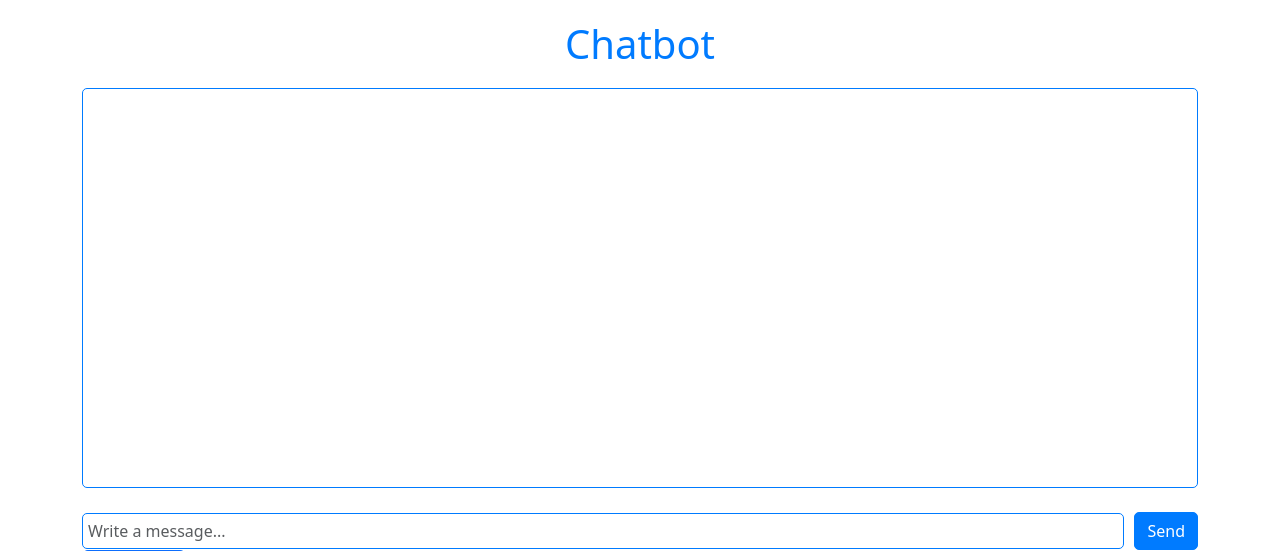
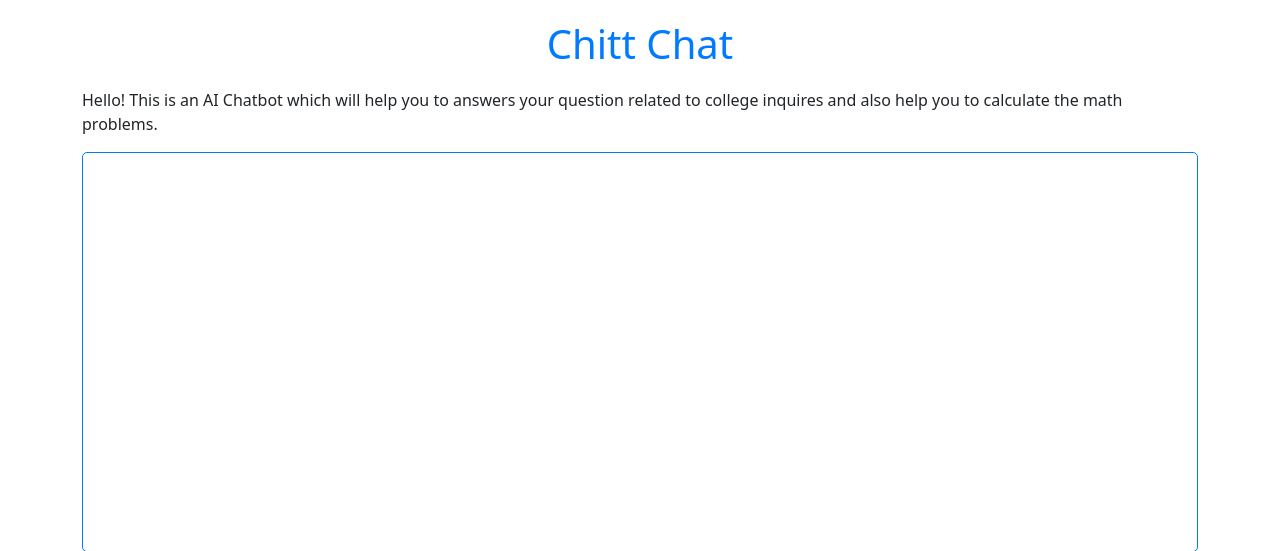
Before and after one commit to RushabhShahPrograms/TAIRP, a Django app: page /chatbot/ in a window 1280 px wide. Shown: the top 551 px of the page. Run offline with Django 4.2, Linux system fonts and the light colour scheme; data that the repository does not hold is empty.

Commit message:
chatbot updated

```diff
--- a/AI_Chatbot/static/intents.json
+++ b/AI_Chatbot/static/intents.json
@@ -87,8 +87,8 @@
             "responses": [
                 "You can call me Chitt Chat.",
                 "I'm Chitt Chat ChatBot",
-                "I am a AI generated Chatbot.",
-                "I am your helper"
+                "I am a AI generated Chatbot. My name is Chitt Chat",
+                "I am your Chitt Chat"
             ]
         },
         {
--- a/AI_Chatbot/templates/chatbot.html
+++ b/AI_Chatbot/templates/chatbot.html
@@ -64,12 +64,11 @@
 </head>
 <body>
     <div class="container">
-        <h1>Chatbot</h1>
+        <h1>Chitt Chat</h1>
+        <p>Hello! This is an AI Chatbot which will help you to answers your question related to college inquires and also help you to calculate the math problems.</p>
         <div class="chat-container" id="chat-container">
             {% for chat in chats %}
                 <div class="chat-item {% if 'here' in chat.bot_response %}user-chat{% else %}bot-chat{% endif %}">
-                    {% comment %} <p>{{ chat.user_input }}</p> {% endcomment %}
-                    {% comment %} <div class="card-body p-4" style="height: 500px; overflow: auto"> {% endcomment %}
 
                         <div class="d-flex align-items-baseline text-end justify-content-end mb-4">
                             <div class="pe-1">
@@ -89,8 +88,6 @@
                                 </div>
                             </div>
                         </div>
-                    {% comment %} </div> {% endcomment %}
-                    {% comment %} <p>{% if 'here' in chat.bot_response %}{{ chat.bot_response|safe }}{% else %}{{ chat.bot_response }}{% endif %}</p> {% endcomment %}
                 </div>
             {% endfor %}
         </div>
```
Also changed, not shown: AI_Chatbot/static/img/person-icon.png (deleted), AI_Chatbot/static/img/robot-chatbot-icon-sign-free-vector.jpg (deleted).
